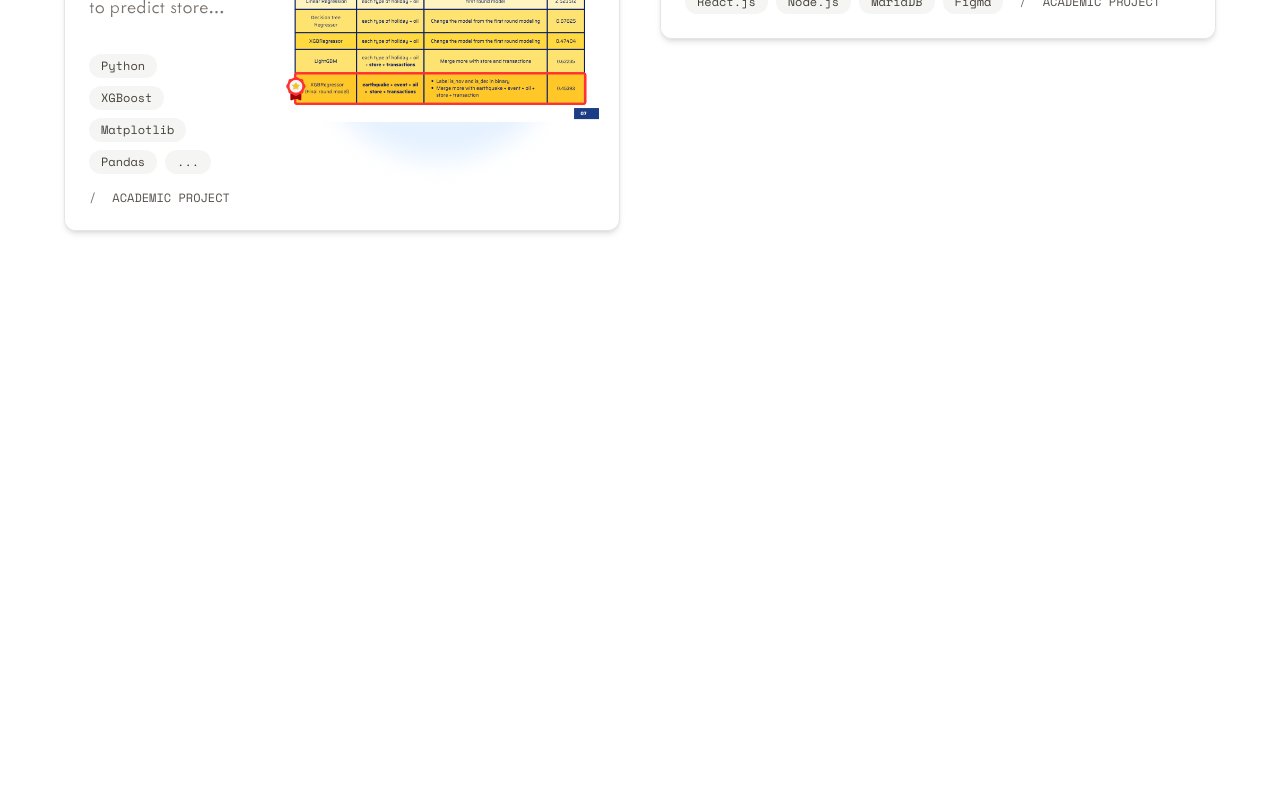
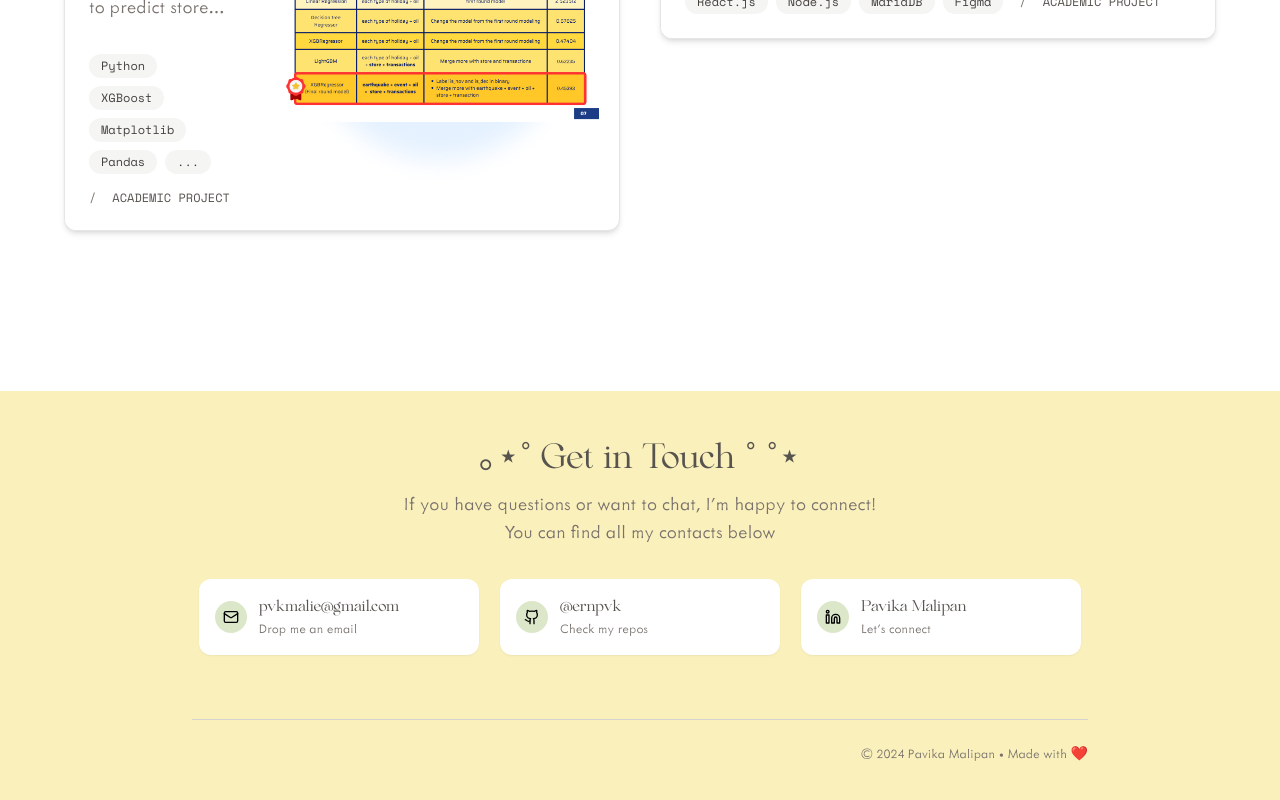
Before and after one commit to ernpvk/pvkmalie, a React (Vite) app: page /projects in a window 1280 px wide. Shown: the part 2283-3083 px from the top of the page. Before the commit the page ends 2610 px from the top, so only its background shows below. Built offline with nearby package versions, Linux system fonts and the light colour scheme.

Commit message:
fix: move footer to show every page

```diff
--- a/src/App.tsx
+++ b/src/App.tsx
@@ -3,7 +3,7 @@ import { ReactNode, Suspense } from "react";
 import Navbar from "./components/Navbar";
 import { LoadingSpinner } from "./components/LoadingSpinner";
 import React from "react";
-
+import Footer from "./pages/Footer";
 const Home = React.lazy(() => import("./pages/Home"));
 const AboutDetail = React.lazy(() => import("./pages/AboutDetail"));
 const ProjectDetail = React.lazy(() => import("./pages/ProjectDetail"));
@@ -16,6 +16,9 @@ const Layout = ({ children }: { children: ReactNode }) => {
       <main className="flex-grow">
         <Suspense fallback={<LoadingSpinner />}>{children}</Suspense>
       </main>
+      <footer id="footer">
+        <Footer />
+      </footer>
     </div>
   );
 };
--- a/src/components/Navbar.tsx
+++ b/src/components/Navbar.tsx
@@ -4,7 +4,7 @@ import { useNavigate, useLocation } from "react-router-dom";
 const navLinks = [
   { title: "About", href: "#about" },
   { title: "Projects", href: "#projects" },
-  { title: "Contact", href: "#contact" },
+  { title: "Contact", href: "#footer" },
 ];
 
 const Navbar = () => {
--- a/src/pages/Contact.tsx
+++ b/src/pages/Footer.tsx
@@ -1,7 +1,7 @@
 import { Mail, Github, Linkedin } from "lucide-react";
 import { contact } from "../shared/contact";
 
-function Contact() {
+function Footer() {
   const getIcon = (icon: string) => {
     switch (icon) {
       case "Github":
@@ -13,7 +13,7 @@ function Contact() {
     }
   };
   return (
-    <div className="bg-secondary-yellow/60 flex flex-col items-center pt-14 p-8 md:p-10 lg:p-12">
+    <div className="bg-secondary-yellow/60 flex flex-col items-center pt-14 mt-16 p-8 md:p-10 lg:p-12">
       <div className="max-w-4xl w-full">
         <div className="text-center mb-8">
           <h1 className="text-3xl md:text-4xl font-headline text-stone-600 mb-3">
@@ -64,4 +64,4 @@ function Contact() {
   );
 }
 
-export default Contact;
+export default Footer;
--- a/src/pages/Home.tsx
+++ b/src/pages/Home.tsx
@@ -5,7 +5,6 @@ import Hero from "./Hero";
 import TypeWriter from "../components/TypeWriter";
 import About from "./About";
 import Projects from "./Projects";
-import Contact from "./Contact";
 import { useIntersectionObserver } from "../hooks/useIntersectionObserver";
 
 function Home() {
@@ -14,7 +13,6 @@ function Home() {
   const hero = useIntersectionObserver();
   const about = useIntersectionObserver();
   const projects = useIntersectionObserver();
-  const contact = useIntersectionObserver();
 
   useEffect(() => {
     if (location.hash) {
@@ -79,16 +77,6 @@ function Home() {
         <Projects />
       </section>
 
-      <section
-        ref={contact.ref}
-        id="contact"
-        className={`transition-all duration-1000 ${
-          contact.isVisible ? "opacity-100 translate-y-0" : "opacity-0 translate-y-10"
-        }`}
-      >
-        <Contact />
-      </section>
-
       <button
         onClick={scrollToTop}
         className={`fixed bottom-8 right-8 bg-secondary-neon/80 p-3 rounded-full shadow-lg hover:bg-secondary-neon transition-all duration-300 transform hover:-translate-y-1 ${
--- a/src/pages/Projects.tsx
+++ b/src/pages/Projects.tsx
@@ -8,7 +8,7 @@ function Projects() {
 
   return (
     <div className="flex flex-col items-center  p-4 md:p-12 lg:p-16 ">
-      <div className="flex flex-col items-center mt-40 mb-16">
+      <div className="flex flex-col items-center mt-40">
         <h1 className="text-3xl lg:text-6xl font-bold text-primary font-headline">PROJECTS</h1>
         <p className="uppercase mt-2 font-button text-center text-stone-500  text-sm md:text-md">
           A collection of my academic and personal projects
```
